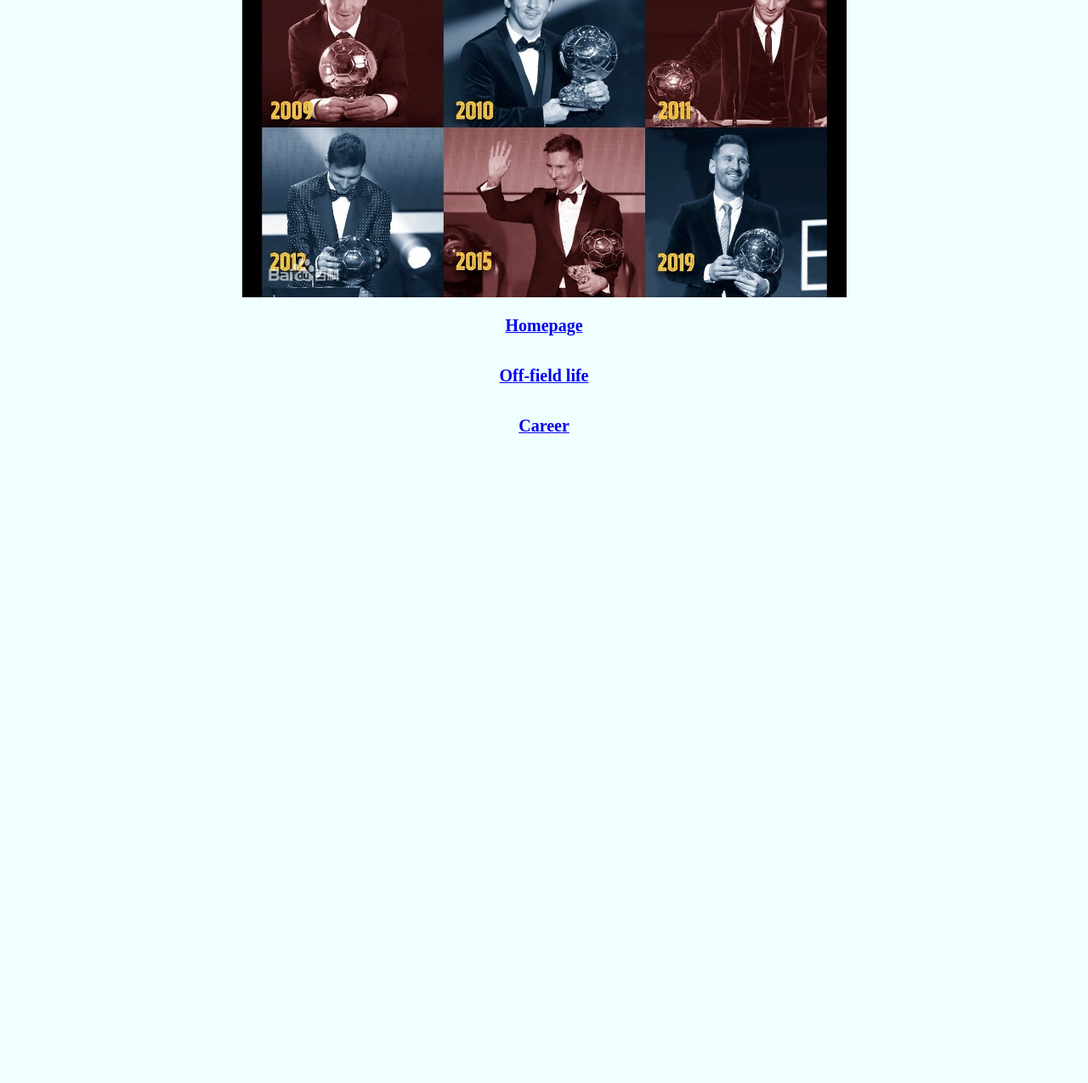
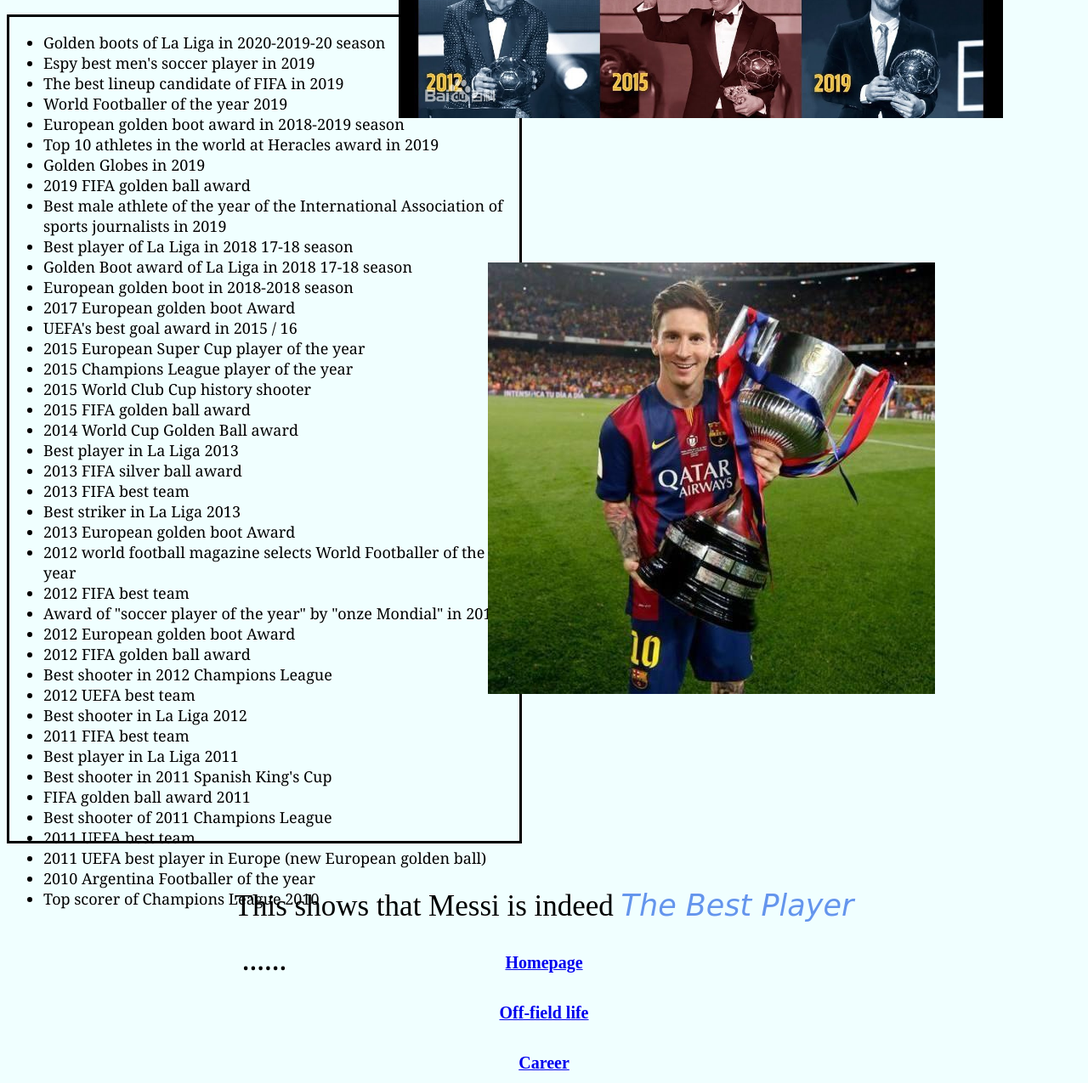
Before and after one commit to Tingtinghua/Tingtinghua.github.io, a plain HTML site: page rewards.html in a window 1280 px wide. Shown: the part 1141-2416 px from the top of the page at 85% size. Before the commit the page ends 1698 px from the top, so only its background shows below. Drawn offline with Linux system fonts and the light colour scheme.

Commit message:
Update rewards.html

```diff
--- a/rewards.html
+++ b/rewards.html
@@ -3,34 +3,57 @@
     <head>
         <meta charset="utf-8">
         <title>Leo Messi-Rewards</title>
+
         <style type="text/css">
         #tth {border:3px solid;
               width:500px;
               height:900px;
               font-family: Cambria;
               font-size: 18px}
+
         #tthh{border:3px solid;
               width:500px;
               height:600px;
               font-family: Cambria;
               font-size: 18px}
+
+        #qz {border:3px solid;
+              width:600px;
+              height:970px;
+              font-family: Cambria;
+              font-size: 18px}
+
+        #city img{
+              position:absolute;
+              right:100px;
+              top:880px}
+
+        #good img{
+              position:absolute;
+              right:180px;
+              top:1450px}
+
         body {background-color:azure}
+
         .pos_abs{
               position:absolute;
               left:850px;
               top:86.5px}
+
         #tsg {text-align:center}
+
+        p > i {font-family: cursive;
+               color:cornflowerblue}
         </style>
     </head>
 
     <body>
         <h1>Rewards</h1>
         <hr />
-
     <article>
-        <head>
+        <header>
            <h2>Club honors</h2>
-        </head>
+        </header>
         <section id="tth">
         <ul>
             <li>Spanish champions league 18-19</li>
@@ -70,9 +93,9 @@
 
     <article>
         <div class="pos_abs">
-        <head>
+        <header>
            <h2>National team honors</h2>
-        </head>
+        </header>
         <section id="tthh">
         <ul>
             <li>2016 runner up of the American Cup</li>
@@ -93,14 +116,73 @@
         </article>
         <br />
         <br />
-        <div id="tsg">
+        <article>
+            <header>
+               <h2>Personal homors</h2>
+            </header>
+        <section id="qz">
+        <ul>
+            <li>Golden boots of La Liga in 2020-2019-20 season</li>
+            <li>Espy best men's soccer player in 2019</li>
+            <li>The best lineup candidate of FIFA in 2019</li>
+            <li>World Footballer of the year 2019</li>
+            <li>European golden boot award in 2018-2019 season</li>
+            <li>Top 10 athletes in the world at Heracles award in 2019</li>
+            <li>Golden Globes in 2019</li>
+            <li>2019 FIFA golden ball award</li>
+            <li>Best male athlete of the year of the International Association of sports journalists in 2019</li>
+            <li>Best player of La Liga in 2018 17-18 season</li>
+            <li>Golden Boot award of La Liga in 2018 17-18 season</li>
+            <li>European golden boot in 2018-2018 season</li>
+            <li>2017 European golden boot Award</li>
+            <li>UEFA's best goal award in 2015 / 16</li>
+            <li>2015 European Super Cup player of the year</li>
+            <li>2015 Champions League player of the year</li>
+            <li>2015 World Club Cup history shooter</li>
+            <li>2015 FIFA golden ball award</li>
+            <li>2014 World Cup Golden Ball award</li>
+            <li>Best player in La Liga 2013</li>
+            <li>2013 FIFA silver ball award</li>
+            <li>2013 FIFA best team</li>
+            <li>Best striker in La Liga 2013</li>
+            <li>2013 European golden boot Award</li>
+            <li>2012 world football magazine selects World Footballer of the year</li>
+            <li>2012 FIFA best team</li>
+            <li>Award of "soccer player of the year" by "onze Mondial" in 2012</li>
+            <li>2012 European golden boot Award</li>
+            <li>2012 FIFA golden ball award</li>
+            <li>Best shooter in 2012 Champions League</li>
+            <li>2012 UEFA best team</li>
+            <li>Best shooter in La Liga 2012</li>
+            <li>2011 FIFA best team</li>
+            <li>Best player in La Liga 2011</li>
+            <li>Best shooter in 2011 Spanish King's Cup</li>
+            <li>FIFA golden ball award 2011</li>
+            <li>Best shooter of 2011 Champions League</li>
+            <li>2011 UEFA best team</li>
+            <li>2011 UEFA best player in Europe (new European golden ball)</li>
+            <li>2010 Argentina Footballer of the year</li>
+            <li>Top scorer of Champions League 2010</li>
+        </ul>
+            <div style="text-align:center;">
+            <p style="font-size:35px">......</p>
+            </div>
+        </section>
+        </article>
+
+        <div id="city">
             <img src="Awards.jfif" alt="Messi's Ballon d'Or mmoment" width="711" height="400">
+        </div>
+        <div id="good">
+            <img src="messi%20nice.jfif" alt="Messi's Cup lifting moment">
         </div>
         <br />
         <div id="tsg">
-        <a href="homepage.HTML"><b style="font-size:20px">Homepage</b></a><br/><br/><br/>
+            <p style="font-size:35px">This shows that Messi is indeed <i>The Best Player</i></p>
+            <a href="homepage.html"><b style="font-size:20px">Homepage</b></a><br/><br/><br/>
             <a href="off-field%20life.html"><b style="font-size:20px">Off-field life</b></a><br/><br/><br/>
             <a href="career.html"><b style="font-size:20px">Career</b></a><br/><br/><br/>
+            <a href="Works%20Cited.html"><b style="font-size:20px">Works Cited</b></a><br/><br/><br/>
         </div>
     </body>
 </html>
```
Lines whose indentation alone changed are shown as unchanged.
